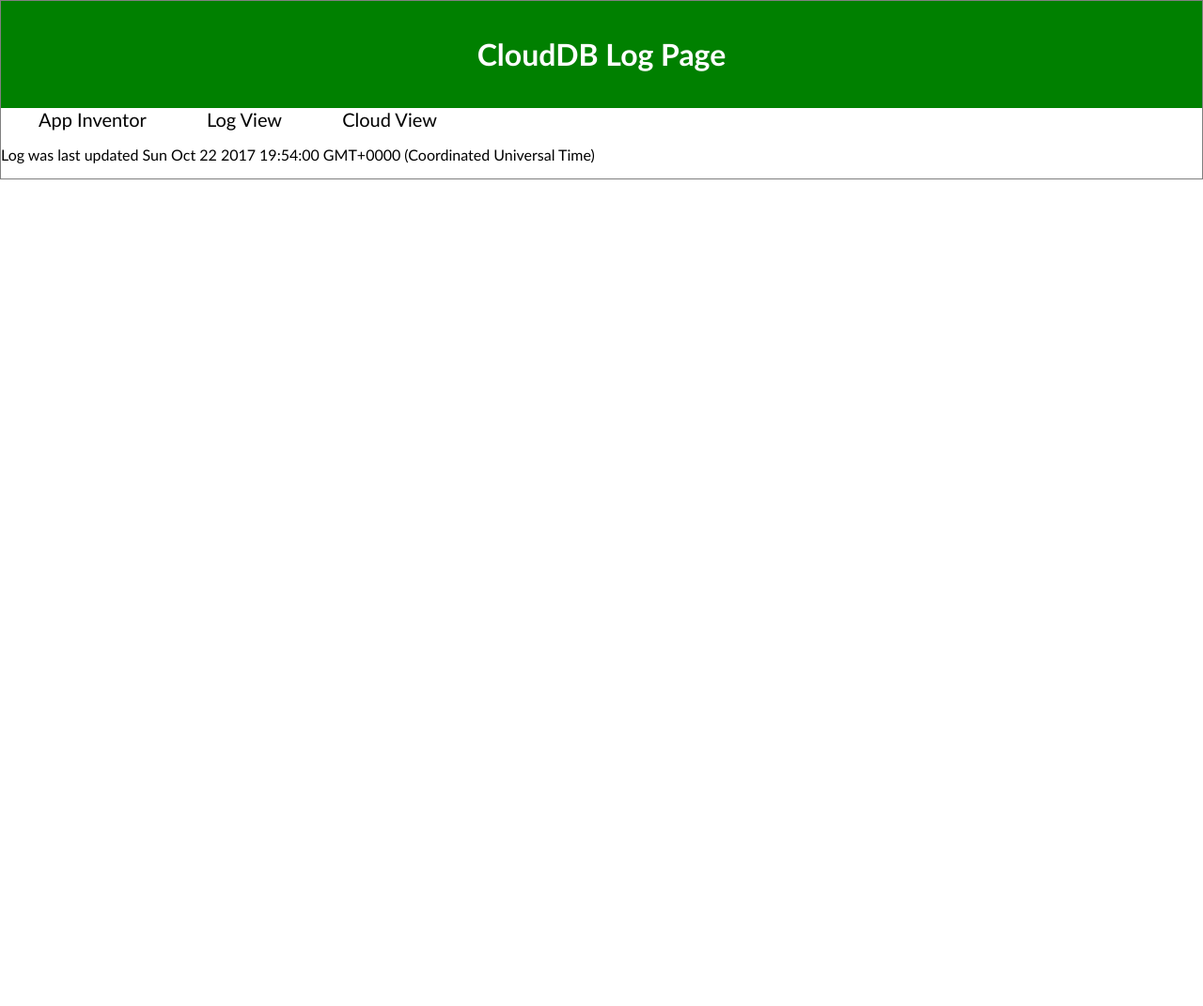
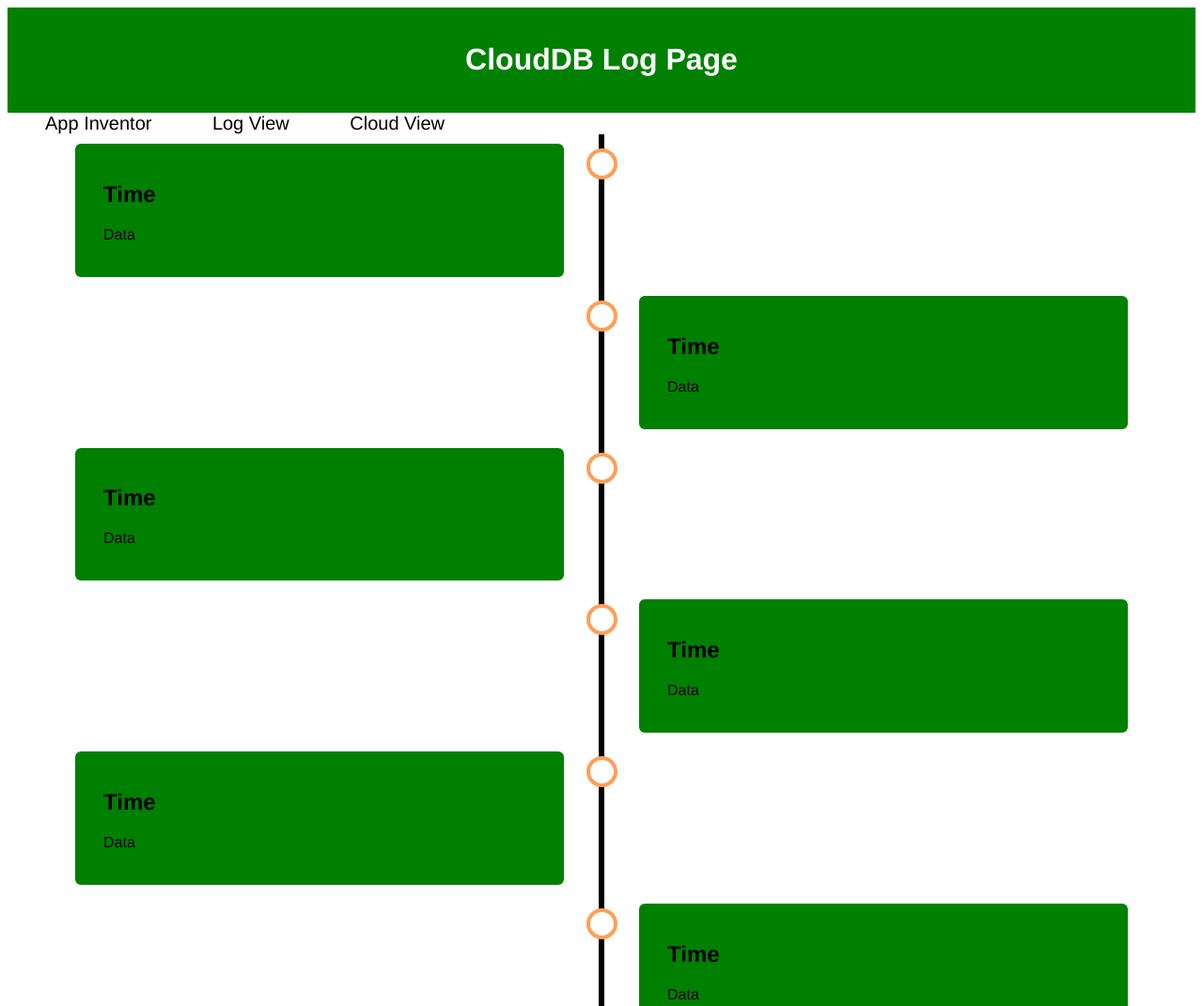
Before and after one commit to wang19k/CloudDBSite, a plain HTML site: page templates/cloud.html in a window 1280 px wide. Shown: the top 1071 px of the page at 94% size. Before the commit the page ends 800 px from the top, so only its background shows below. Drawn offline with Linux system fonts and the light colour scheme; files that its build step writes are made by us from their sources.

Commit message:
Created the cloud page version

```diff
--- a/templates/cloud.html
+++ b/templates/cloud.html
@@ -4,15 +4,154 @@
 <title>Cloud Page</title>
 <meta charset="UTF-8">
 <meta name="viewport" content="width=device-width, initial-scale=1">
-<link rel="stylesheet" href="./cloud-style.css">
+<!--<link rel="stylesheet" href="../static/cloud-style.css">-->
+<style>
+header { padding: 1em; color: white; background-color: green; clear: left; text-align: center;}
+a { text-decoration: none; font-size: 125%; padding-right: 1em; padding-left: 2em; color: #000000;}
+* {
+    box-sizing: border-box;
+}
+
+body {
+    background-color: white;
+    font-family: Helvetica, sans-serif;
+}
+
+/* The actual timeline (the vertical ruler) */
+.timeline {
+    position: relative;
+    max-width: 1200px;
+    margin: 0 auto;
+}
+
+/* The actual timeline (the vertical ruler) */
+.timeline::after {
+    content: '';
+    position: absolute;
+    width: 6px;
+    background-color: black;
+    top: 0;
+    bottom: 0;
+    left: 50%;
+    margin-left: -3px;
+}
+
+/* Container around content */
+.container {
+    padding: 10px 40px;
+    position: relative;
+    background-color: inherit;
+    width: 50%;
+}
+
+/* The circles on the timeline */
+.container::after {
+    content: '';
+    position: absolute;
+    width: 25px;
+    height: 25px;
+    right: -17px;
+    background-color: white;
+    border: 4px solid #FF9F55;
+    top: 15px;
+    border-radius: 50%;
+    z-index: 1;
+}
+
+/* Place the container to the left */
+.left {
+    left: 0;
+}
+
+/* Place the container to the right */
+.right {
+    left: 50%;
+}
+
+/* Add arrows to the left container (pointing right) */
+.left::before {
+    content: " ";
+    height: 0;
+    position: absolute;
+    top: 22px;
+    width: 0;
+    z-index: 1;
+    right: 30px;
+    border: medium solid white;
+    border-width: 10px 0 10px 10px;
+    border-color: transparent transparent transparent white;
+}
+
+/* Add arrows to the right container (pointing left) */
+.right::before {
+    content: " ";
+    height: 0;
+    position: absolute;
+    top: 22px;
+    width: 0;
+    z-index: 1;
+    left: 30px;
+    border: medium solid white;
+    border-width: 10px 10px 10px 0;
+    border-color: transparent white transparent transparent;
+}
+
+/* Fix the circle for containers on the right side */
+.right::after {
+    left: -16px;
+}
+
+/* The actual content */
+.content {
+    padding: 20px 30px;
+    background-color: green;
+    position: relative;
+    border-radius: 6px;
+}
+
+/* Media queries - Responsive timeline on screens less than 600px wide */
+@media all and (max-width: 600px) {
+  /* Place the timelime to the left */
+  .timeline::after {
+    left: 31px;
+  }
+
+  /* Full-width containers */
+  .container {
+    width: 100%;
+    padding-left: 70px;
+    padding-right: 25px;
+  }
+
+  /* Make sure that all arrows are pointing leftwards */
+  .container::before {
+    left: 60px;
+    border: medium solid white;
+    border-width: 10px 10px 10px 0;
+    border-color: transparent white transparent transparent;
+  }
+
+  /* Make sure all circles are at the same spot */
+  .left::after, .right::after {
+    left: 15px;
+  }
+
+  /* Make all right containers behave like the left ones */
+  .right {
+    left: 0%;
+  }
+}
+</style>
 </head>
 <body>
 
-<div class="container">
+<!--<div class="container">-->
 
 <header>
    <h1>CloudDB Log Page</h1>
 </header>
+
+
 
 <!-- Navigation Bar -->
 <div class="bar">
@@ -21,12 +160,51 @@
   <a href="cloud.html" class="bar-item">Cloud View</a>
 </div>
 
+
+<div class="timeline">
+  <div class="container left">
+    <div class="content">
+      <h2>Time</h2>
+      <p>Data</p>
+    </div>
+  </div>
+  <div class="container right">
+    <div class="content">
+      <h2>Time</h2>
+      <p>Data</p>
+    </div>
+  </div>
+  <div class="container left">
+    <div class="content">
+      <h2>Time</h2>
+      <p>Data</p>
+    </div>
+  </div>
+  <div class="container right">
+    <div class="content">
+      <h2>Time</h2>
+      <p>Data</p>
+    </div>
+  </div>
+  <div class="container left">
+    <div class="content">
+      <h2>Time</h2>
+      <p>Data</p>
+    </div>
+  </div>
+  <div class="container right">
+    <div class="content">
+      <h2>Time</h2>
+      <p>Data</p>
+    </div>
+  </div>
+</div>
+
 <p id="lastUpdated"></p>
     <script type="text/javascript">
-        var logFiles = [];
-        var lastUpdated = 1508702040068;
+        var logFiles = [{"projectid":"Natalie@","tag":"High Score","value":12,"type":"Integer","updated":1489149847877},
+        {"projectid":"Natalie@","tag":"High Score","value":10,"type":"Integer","updated":1489143847222}, {"projectid":"Katherine@","tag":"Money Spent","value":179,"type":"Integer","updated":1489153847222}, {"projectid":"Jeff@","tag":"Money Spent","value":179,"type":"Integer","updated":1489153847222}];
         var date = new Date();
-        date.setTime(lastUpdated);
         document.getElementById('lastUpdated').innerHTML = 'Log was last updated ' + date;
         logFiles.sort(function (a, b) {
             return b.created - a.created;
```
Also changed, not shown: templates/header.html (+1 -0 lines), templates/index.html (+1 -20 lines), 2 other files.
